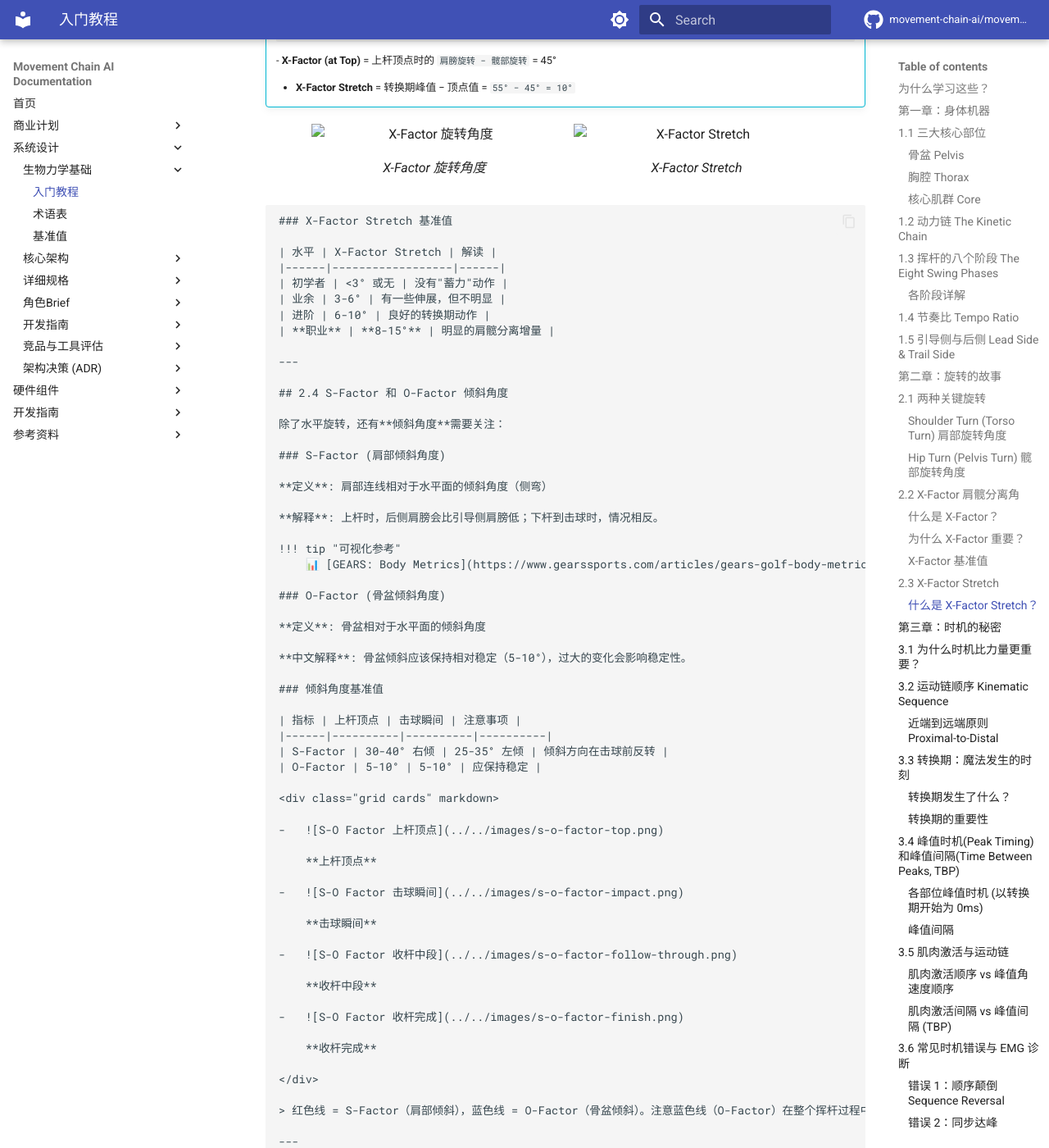
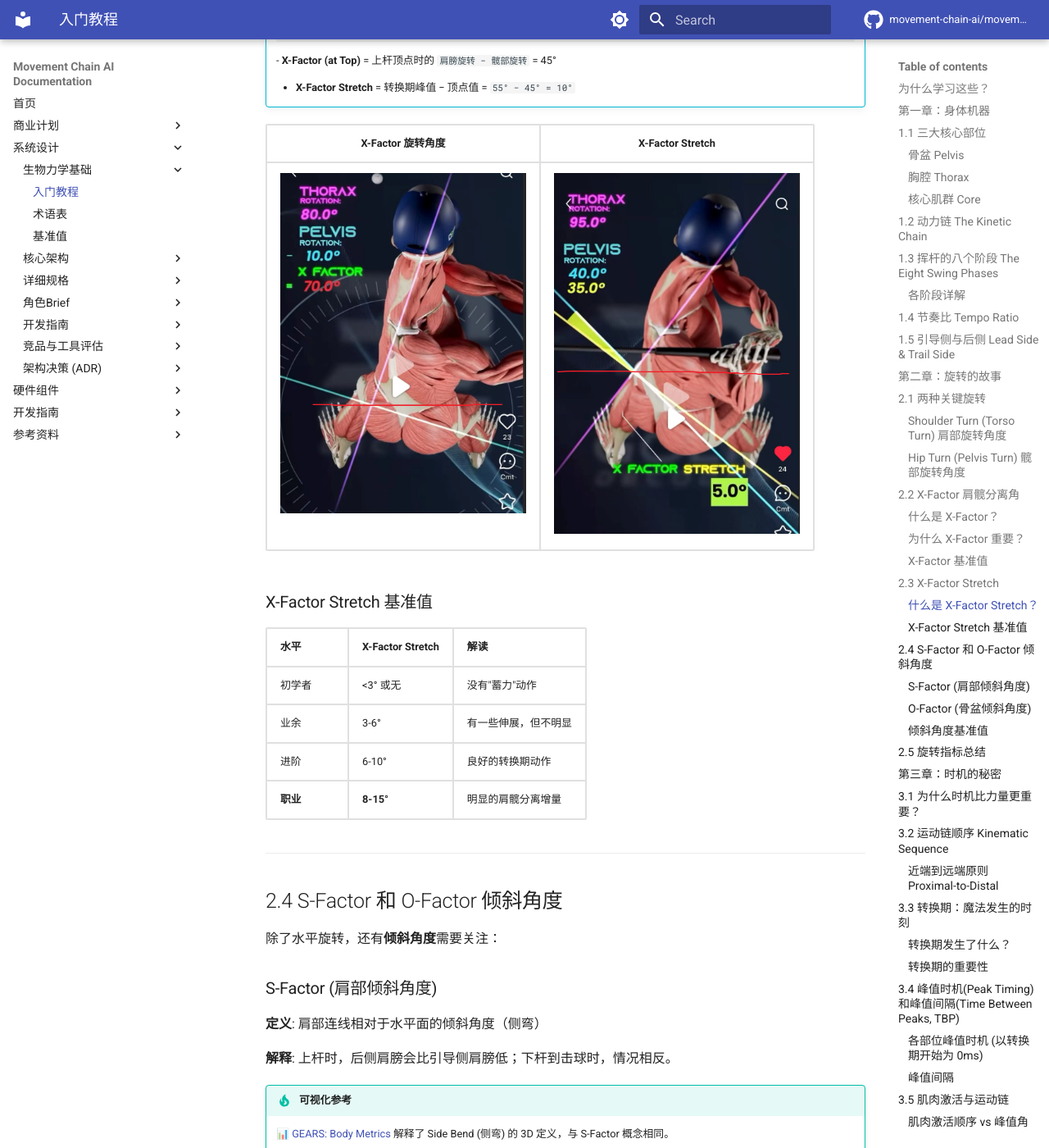
Before and after one commit to movement-chain-ai/movement-chain-docs, an MkDocs documentation site: the page built from docs/zh/design/foundations/biomechanics-101.md, in a window 1280 px wide and 1400 px high, scrolled down 8629 px. Shown: the whole window at 82% size. Built offline with MkDocs 1.6.1 and Material for MkDocs 9.7.7, drawn with Linux system fonts in a browser that asks for light colours; comment, search, counter and statistics services are not loaded; the version menu is left out; some of the changed text lies outside the part shown.

Commit message:
fix: X-Factor 图片使用表格布局并排显示
🤖 Generated with [Claude Code](https://claude.com/claude-code)

Co-Authored-By: Claude Opus 4.5 <noreply@anthropic.com>

````diff
--- a/docs/zh/design/foundations/biomechanics-101.md
+++ b/docs/zh/design/foundations/biomechanics-101.md
@@ -344,18 +344,10 @@ X-Factor 代表了你在上杆顶点时**躯干被"拧紧"的程度**。
 
     - **X-Factor Stretch** = 转换期峰值 − 顶点值 = `55° − 45° = 10°`
 
-<div style="display: flex; justify-content: center; gap: 20px; flex-wrap: wrap;">
-  <figure style="margin: 0; text-align: center;">
-    <img src="../../images/x-factor-rotation.png" alt="X-Factor 旋转角度" width="300">
-    <figcaption>X-Factor 旋转角度</figcaption>
-  </figure>
-  <figure style="margin: 0; text-align: center;">
-    <img src="../../images/x-factor-stretch.png" alt="X-Factor Stretch" width="300">
-    <figcaption>X-Factor Stretch</figcaption>
-  </figure>
-</div>
-
-```
+| X-Factor 旋转角度 | X-Factor Stretch |
+|:--:|:--:|
+| ![X-Factor 旋转角度](../../images/x-factor-rotation.png){ width="300" } | ![X-Factor Stretch](../../images/x-factor-stretch.png){ width="300" } |
+
 
 ### X-Factor Stretch 基准值
 
````
